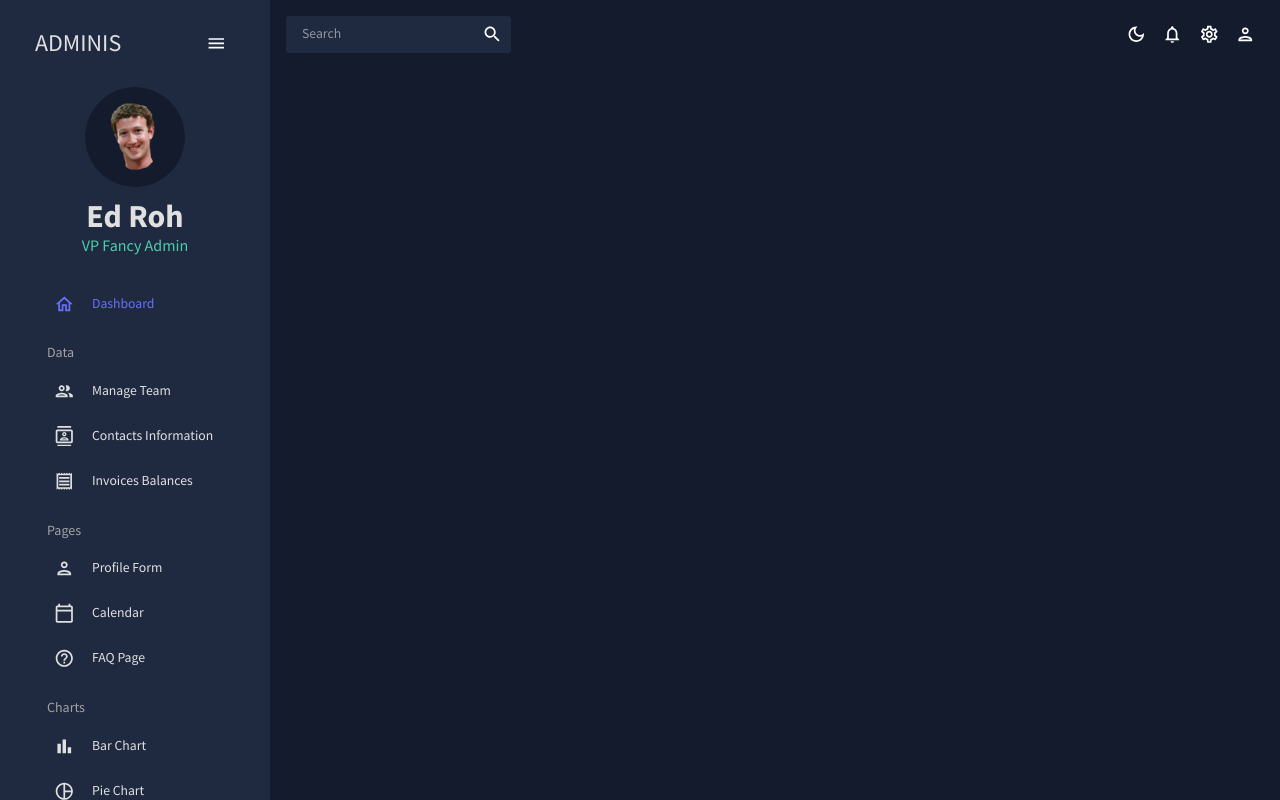
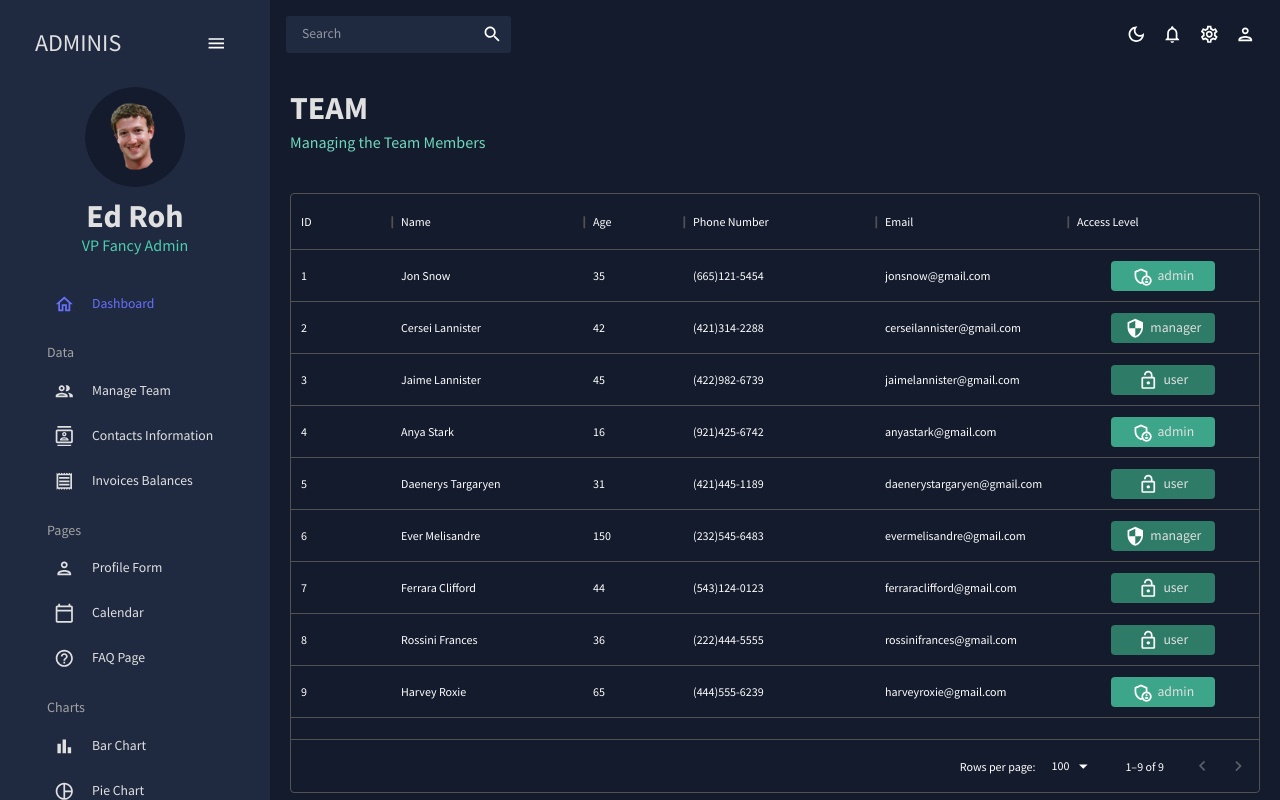
Before and after one commit to seamusapple/react-admin, a React (Create React App) app: page /team in a window 1280 px wide. Built offline with nearby package versions, Linux system fonts and the light colour scheme.

Commit message:
add team page data grid

```diff
--- a/src/App.js
+++ b/src/App.js
@@ -4,7 +4,7 @@
 import Topbar from "./scenes/global/Topbar";
 import Dashboard from "./scenes/dashboard";
 import Sidebar from "./scenes/global/Sidebar";
-// import Team from "./scenes/team";
+import Team from "./scenes/team";
 // import Invoices from "./scenes/invoices";
 // import Contacts from "./scenes/contacts";
 // import Bar from "./scenes/bar";
@@ -28,7 +28,7 @@
             <Topbar></Topbar>
             <Routes>
               <Route path="/" element={<Dashboard></Dashboard>}></Route>
-              {/* <Route path="/team" element={<Team></Team>}></Route> */}
+              <Route path="/team" element={<Team></Team>}></Route>
               {/* <Route path="/invoices" element={<Invoices></Invoices>}></Route> */}
               {/* <Route path="/contacts" element={<Contacts></Contacts>}></Route> */}
               {/* <Route path="/bar" element={<Bar></Bar>}></Route> */}
--- /dev/null
+++ b/src/components/Header.jsx
@@ -0,0 +1,24 @@
+import { Typography, Box, useTheme } from "@mui/material";
+import { tokens } from "../theme";
+
+const Header = ({ title, subtitle }) => {
+  const theme = useTheme();
+  const colors = tokens(theme.palette.mode);
+  return (
+    <Box mb="30px">
+      <Typography
+        variant="h2"
+        color={colors.grey[100]}
+        fontWeight="bold"
+        sx={{ mb: "5px" }}
+      >
+        {title}
+      </Typography>
+      <Typography variant="h5" color={colors.greenAccent[400]}>
+        {subtitle}
+      </Typography>
+    </Box>
+  );
+};
+
+export default Header;
--- a/src/scenes/dashboard/index.jsx
+++ b/src/scenes/dashboard/index.jsx
@@ -1,5 +1,17 @@
+import { Box } from "@mui/material";
+import Header from "../../components/Header";
+
 const Dashboard = () => {
-  return <div>Dashboard</div>;
+  return (
+    <Box m="20px">
+      <Box
+        display="flex"
+        justifyContent="space-between"
+        alignItems="center"
+      ></Box>
+      <Header title="Dashboard" subtitle="Welcome to your dashboard"></Header>
+    </Box>
+  );
 };
 
 export default Dashboard;
--- /dev/null
+++ b/src/scenes/team/index.jsx
@@ -0,0 +1,80 @@
+import { Box, Typography, useTheme } from "@mui/material";
+import { DataGrid } from "@mui/x-data-grid";
+import { tokens } from "../../theme";
+import { mockDataTeam } from "../../data/mockData";
+import AdminPanelSettingsOutlinedIcon from "@mui/icons-material/AdminPanelSettingsOutlined";
+import LockOpenOutlinedIcon from "@mui/icons-material/LockOpenOutlined";
+import SecurityOutlinedIcon from "@mui/icons-material/SecurityOutlined";
+import Header from "../../components/Header";
+
+const Team = () => {
+  const theme = useTheme();
+  const colors = tokens(theme.palette.mode);
+
+  const columns = [
+    { field: "id", headerName: "ID" },
+    {
+      field: "name",
+      headerName: "Name",
+      flex: 1,
+      cellClassName: "name-column--cell",
+    },
+    {
+      field: "age",
+      headerName: "Age",
+      type: "number",
+      headerAlign: "left",
+      align: "left",
+    },
+    {
+      field: "phone",
+      headerName: "Phone Number",
+      flex: 1,
+    },
+    {
+      field: "email",
+      headerName: "Email",
+      flex: 1,
+    },
+    {
+      field: "access",
+      headerName: "Access Level",
+      flex: 1,
+      renderCell: ({ row: { access } }) => {
+        return (
+          <Box
+            width="60%"
+            m="0 auto"
+            p="5px"
+            display="flex"
+            justifyContent="center"
+            backgroundColor={
+              access === "admin"
+                ? colors.greenAccent[600]
+                : colors.greenAccent[700]
+            }
+            borderRadius="4px"
+          >
+            {access === "admin" && <AdminPanelSettingsOutlinedIcon />}
+            {access === "manager" && <SecurityOutlinedIcon />}
+            {access === "user" && <LockOpenOutlinedIcon />}
+            <Typography color={colors.grey[100]} sx={{ ml: "5px" }}>
+              {access}
+            </Typography>
+          </Box>
+        );
+      },
+    },
+  ];
+
+  return (
+    <Box m="20px">
+      <Header title="TEAM" subtitle="Managing the Team Members"></Header>
+      <Box m="40px 0 0 0" height="75vh">
+        <DataGrid rows={mockDataTeam} columns={columns}></DataGrid>
+      </Box>
+    </Box>
+  );
+};
+
+export default Team;
```
